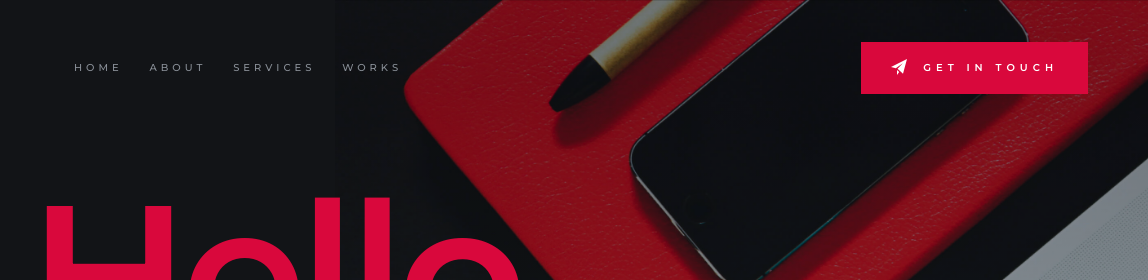
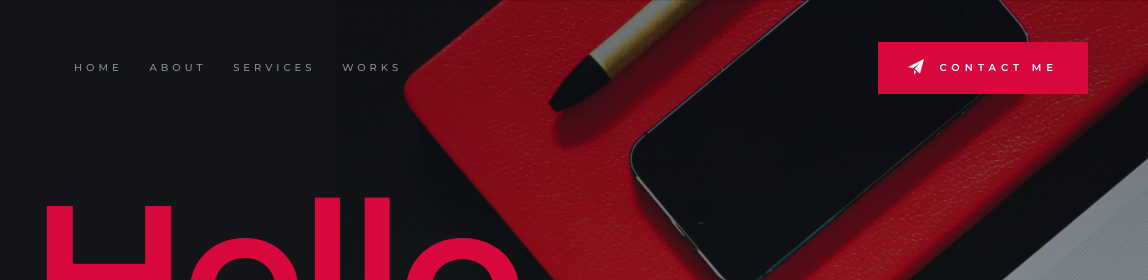
Before and after one commit to Kruthika-ML/personal_website, a plain HTML site: page index.html in a window 1280 px wide. Shown: the top 280 px of the page, 132-1280 px from the left. Drawn offline with Linux system fonts and the light colour scheme.

Commit message:
get in touch changed to contact me

```diff
--- a/index.html
+++ b/index.html
@@ -75,7 +75,7 @@
                     <path
                         d="M24 0l-6 22-8.129-7.239 7.802-8.234-10.458 7.227-7.215-1.754 24-12zm-15 16.668v7.332l3.258-4.431-3.258-2.901z" />
                     </svg>
-                Get In Touch
+               Contact me
             </a>
 
         </div> <!-- end header-content -->
```
